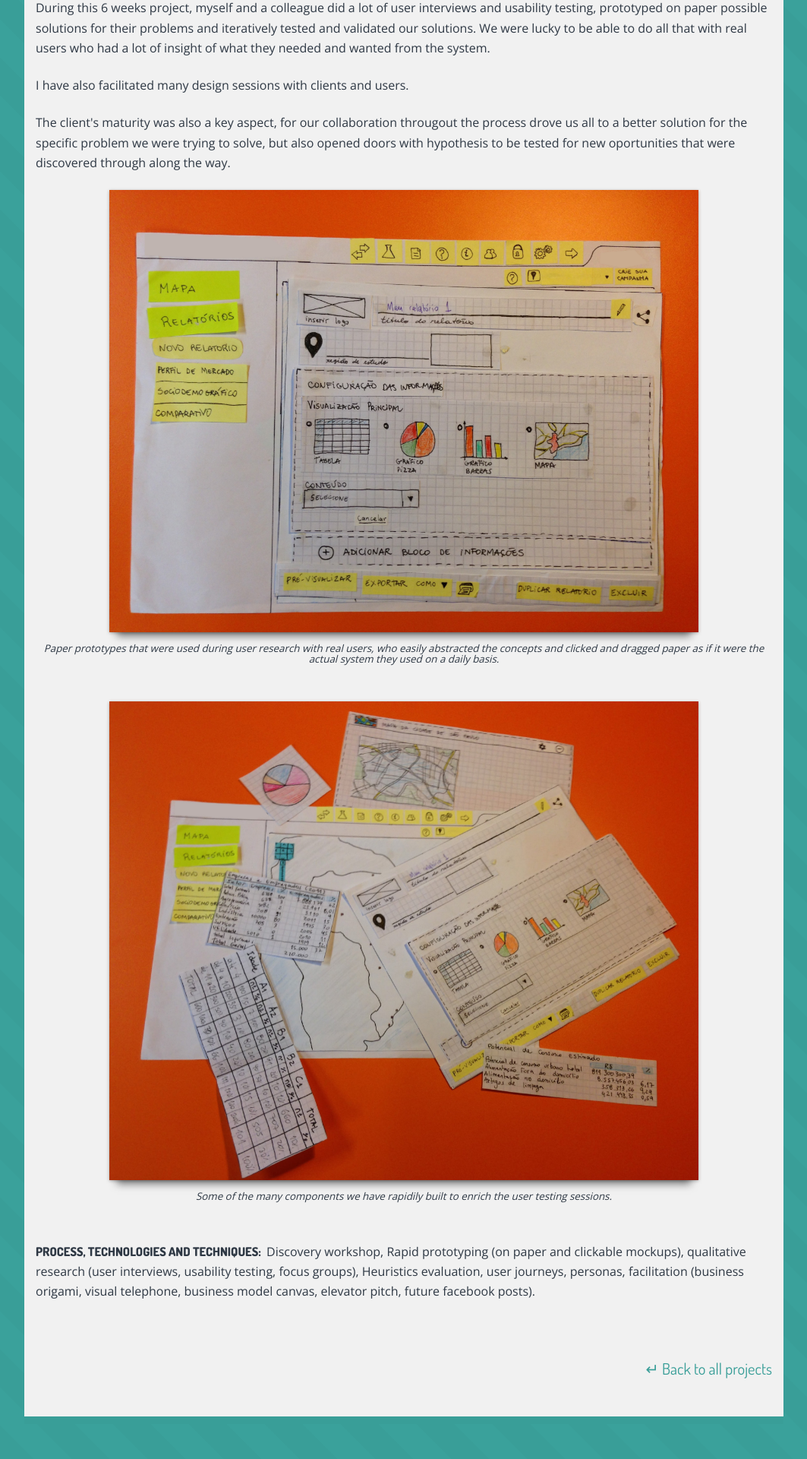
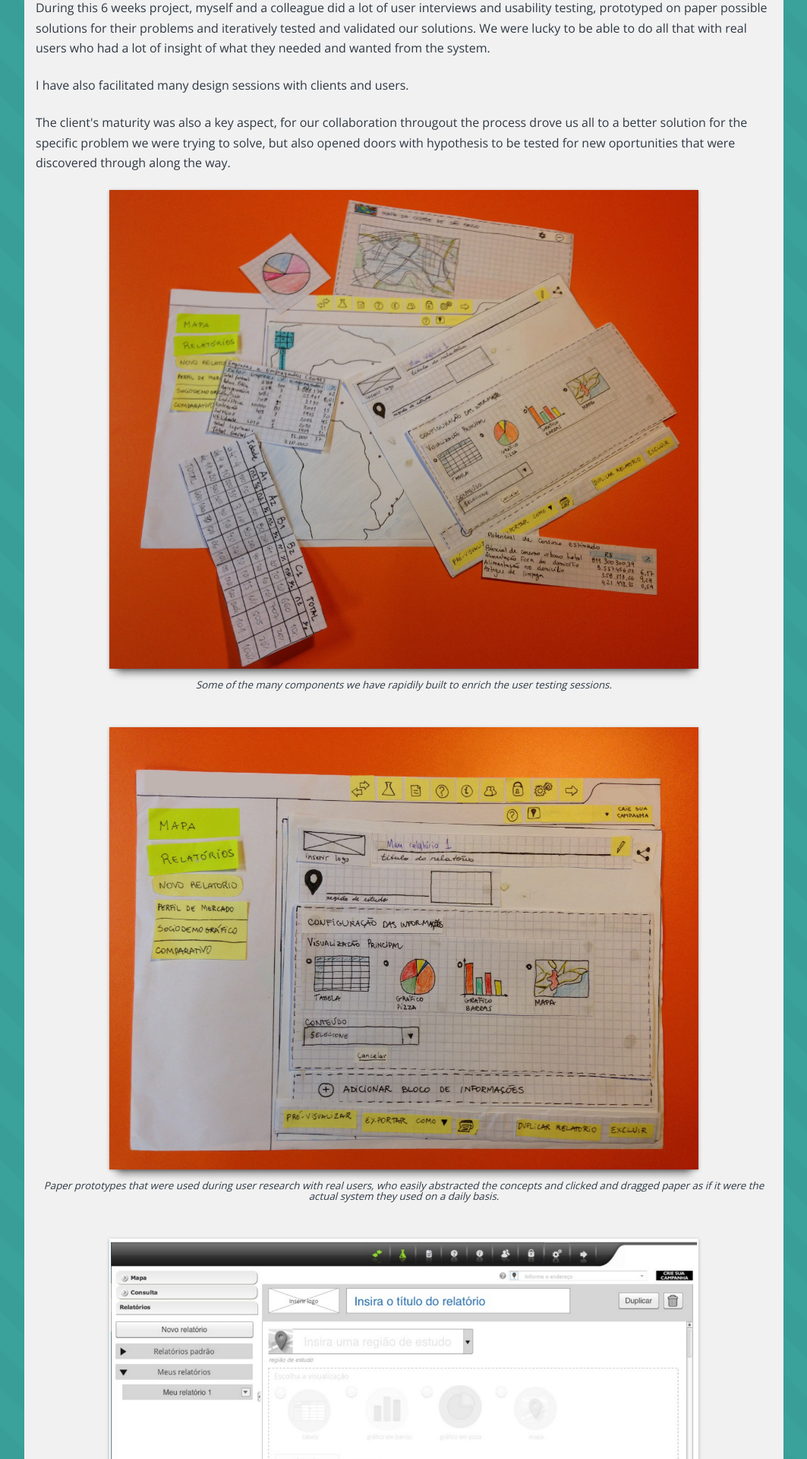
Before and after one commit to albogabriel/gabrielalbo.com, a Jekyll site: the page built from _posts/2014-04-01-geomarketing-leader.markdown, in a window 1280 px wide. Shown: the part 1583-3503 px from the top of the page at 76% size, without its empty margins (108-1171 px from the left). Built offline with Jekyll 4.4.1, drawn with Linux system fonts in a browser that asks for light colours; Markdown is read by kramdown in place of the engine named in the settings; before the commit the page ends 3457 px from its top, so only the background shows below that; some of the changed text lies outside the part shown.

Commit message:
Adding image to geomarketing work; adding rule so the menu doesn't break on small screens

```diff
--- a/_posts/2014-04-01-geomarketing-leader.markdown
+++ b/_posts/2014-04-01-geomarketing-leader.markdown
@@ -25,14 +25,21 @@
 <p>The client's maturity was also a key aspect, for our collaboration througout the process drove us all to a better solution for the specific problem we were trying to solve, but also opened doors with hypothesis to be tested for new oportunities that were discovered through along the way.</p>
 
 <div style="text-align: center;">
+	 <img class="project-image" style="width: 80%" src="{{ site.baseurl }}/assets/images/projects/geomarketing/components.jpg" alt=""/>
+	 <figcaption>Some of the many components we have rapidily built to enrich the user testing sessions.</figcaption>
+ </div>
+ <br>
+
+<div style="text-align: center;">
 	 <img class="project-image" style="width: 80%" src="{{ site.baseurl }}/assets/images/projects/geomarketing/paper-prototype.jpg" alt=""/>
 	 <figcaption>Paper prototypes that were used during user research with real users, who easily abstracted the concepts and clicked and dragged paper as if it were the actual system they used on a daily basis.</figcaption>
  </div>
 <br>
+
 <div style="text-align: center;">
-	 <img class="project-image" style="width: 80%" src="{{ site.baseurl }}/assets/images/projects/geomarketing/components.jpg" alt=""/>
-	 <figcaption>Some of the many components we have rapidily built to enrich the user testing sessions.</figcaption>
+	 <img class="project-image" style="width: 80%" src="{{ site.baseurl }}/assets/images/projects/geomarketing/clickable.jpg" alt=""/>
+	 <figcaption>The clickable mockups prepared after validating the paper prototypes.</figcaption>
  </div>
-<br><br>
+ <br><br>
 <span class="category-description">PROCESS, TECHNOLOGIES AND TECHNIQUES:</span>
  Discovery workshop, Rapid prototyping (on paper and clickable mockups), qualitative research (user interviews, usability testing, focus groups), Heuristics evaluation, user journeys, personas, facilitation (business origami, visual telephone, business model canvas, elevator pitch, future facebook posts).
--- a/css/screen.scss
+++ b/css/screen.scss
@@ -460,6 +460,13 @@
   .abbreviated-name {
     display: block;
   }
+
+  ul.menu {
+    font-size: 90%;
+    li {
+      margin: 0 3px;
+    }
+  }
 }
 
 @media (min-width: 50em) {
```
Also changed, not shown: assets/images/projects/geomarketing/clickable.jpg (added).
